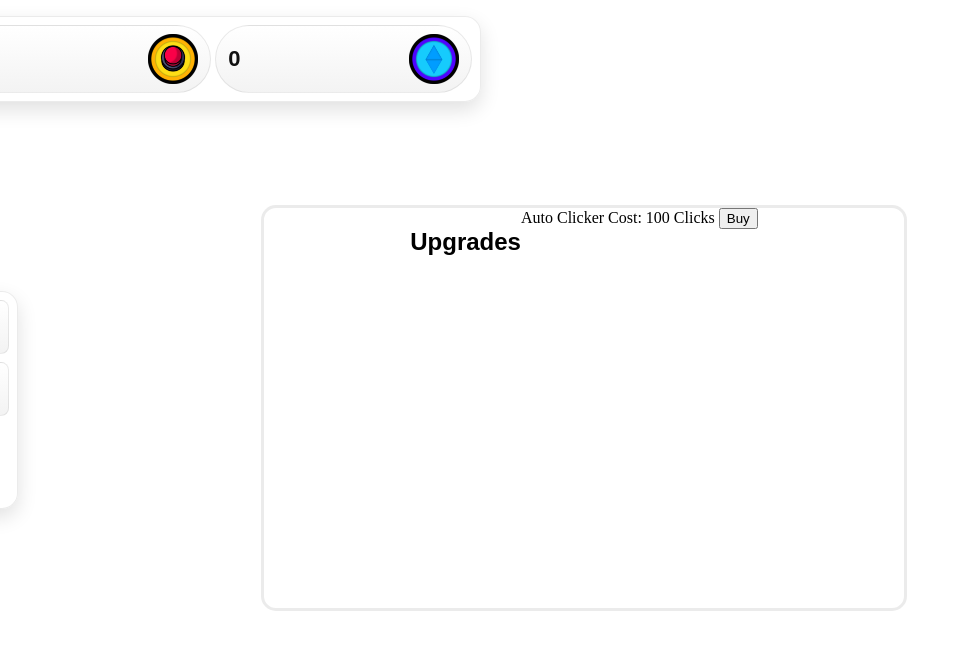
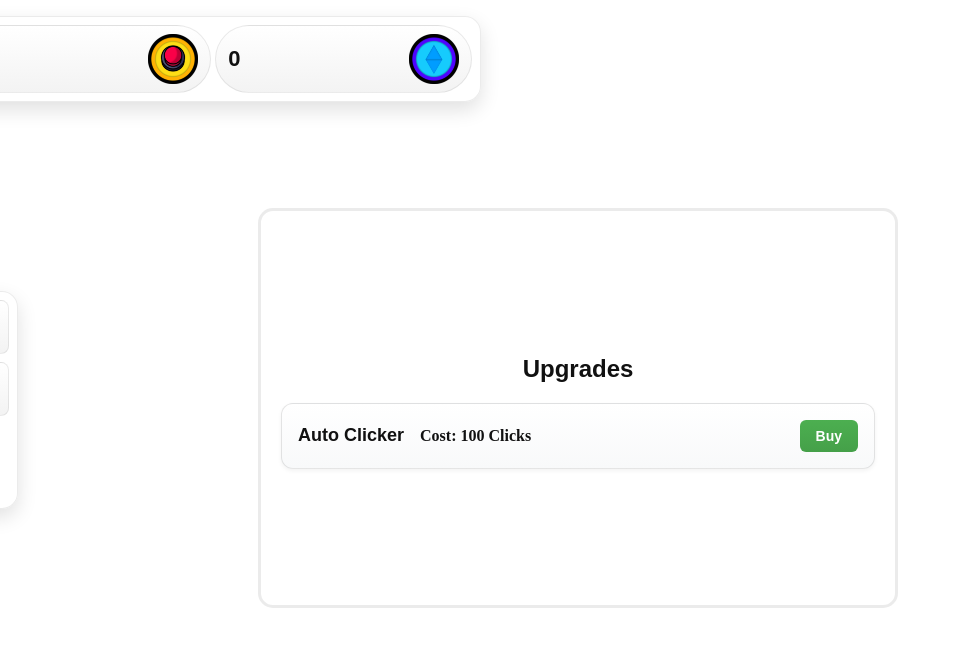
Before and after one commit to Mochi-webdev/The-Button, a plain HTML site: page index.html in a window 1280 px wide. Both pictures are taken after a click on the button 52 px from the left and 327 px from the top of the page. Shown: the full height of the page, 70-1026 px from the left. Drawn offline with Linux system fonts and the light colour scheme.

Commit message:
sdfsdggf

```diff
--- a/src/css/style.css
+++ b/src/css/style.css
@@ -158,12 +158,11 @@ html, body {
     height: 50%;
     transform: translate(50%, -50%);
     transform: translateX(50%);
-
-
-
-
-
-
+    flex-direction: column;
+    padding: 20px;
+    box-sizing: border-box;
+    overflow-y: auto;
+    max-height: 80vh;
 }
 .Container {
     width: 100%;
@@ -173,9 +172,58 @@ html, body {
     display: grid;
 }
 .titleHead {
-    align-self: left;
-
-
-    justify-content: center;
+    text-align: center;
+    width: 100%;
+    margin-bottom: 20px;
     font-family: Arial, sans-serif;
+    font-size: 1.5rem;
+    font-weight: 700;
+    color: #111;
 }
+.UpgradeItem {
+    display: flex;
+    align-items: center;
+    gap: 16px;
+    padding: 16px;
+    background: linear-gradient(180deg, #ffffff, #f8f9fa);
+    border-radius: 12px;
+    border: 1px solid rgba(0,0,0,0.1);
+    color: #111;
+    font-size: 16px;
+    font-weight: 600;
+    margin-bottom: 12px;
+    transition: all 0.2s ease-in-out;
+    box-shadow: 0 2px 4px rgba(0,0,0,0.05);
+}
+.UpgradeItem:hover {
+    background: linear-gradient(180deg, #f8f9fa, #ffffff);
+    transform: translateY(-2px);
+    box-shadow: 0 4px 8px rgba(0,0,0,0.1);
+    border-color: rgba(0,0,0,0.15);
+}
+.BuyUpgrade {
+    margin-left: auto;
+    padding: 8px 16px;
+    background: linear-gradient(180deg, #4CAF50, #45a049);
+    color: white;
+    border: none;
+    border-radius: 6px;
+    font-size: 14px;
+    font-weight: 600;
+    cursor: pointer;
+    transition: all 0.2s ease-in-out;
+}
+.BuyUpgrade:hover {
+    background: linear-gradient(180deg, #45a049, #3e8e41);
+    transform: translateY(-1px);
+    box-shadow: 0 2px 4px rgba(0,0,0,0.2);
+}
+.BuyUpgrade:active {
+    transform: translateY(0);
+}
+.UpgradeName {
+    font-size: 18px;
+    font-weight: 700;
+    font-family: Arial, sans-serif;
+    color: #111;
+}
```
